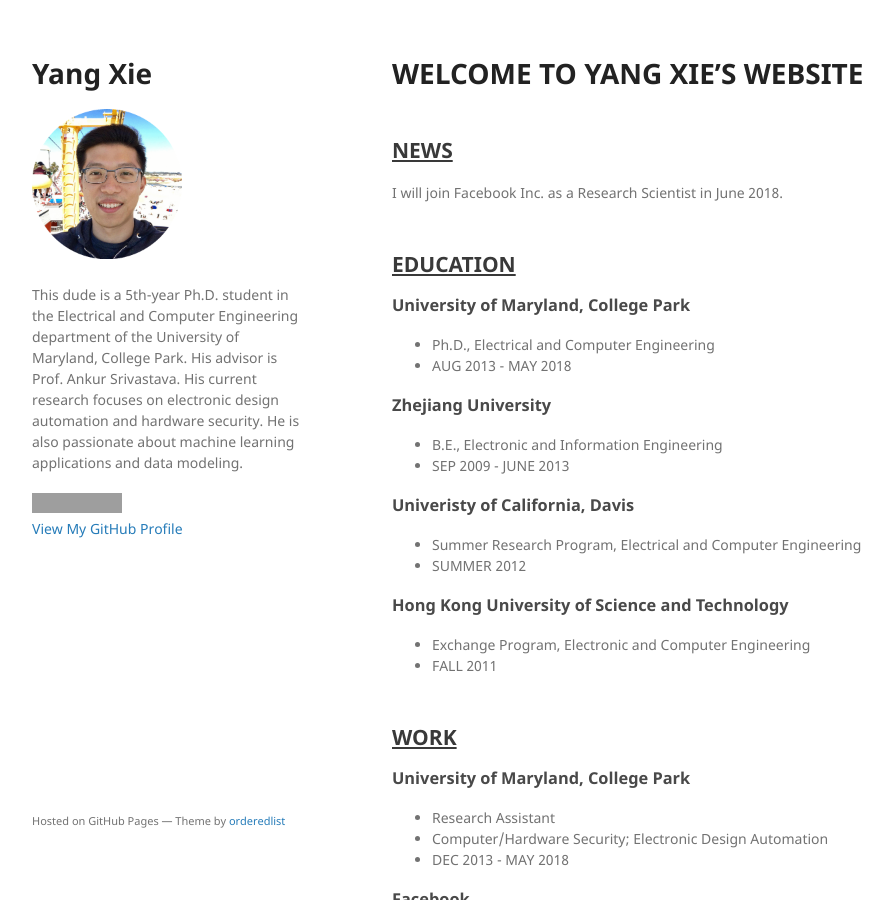
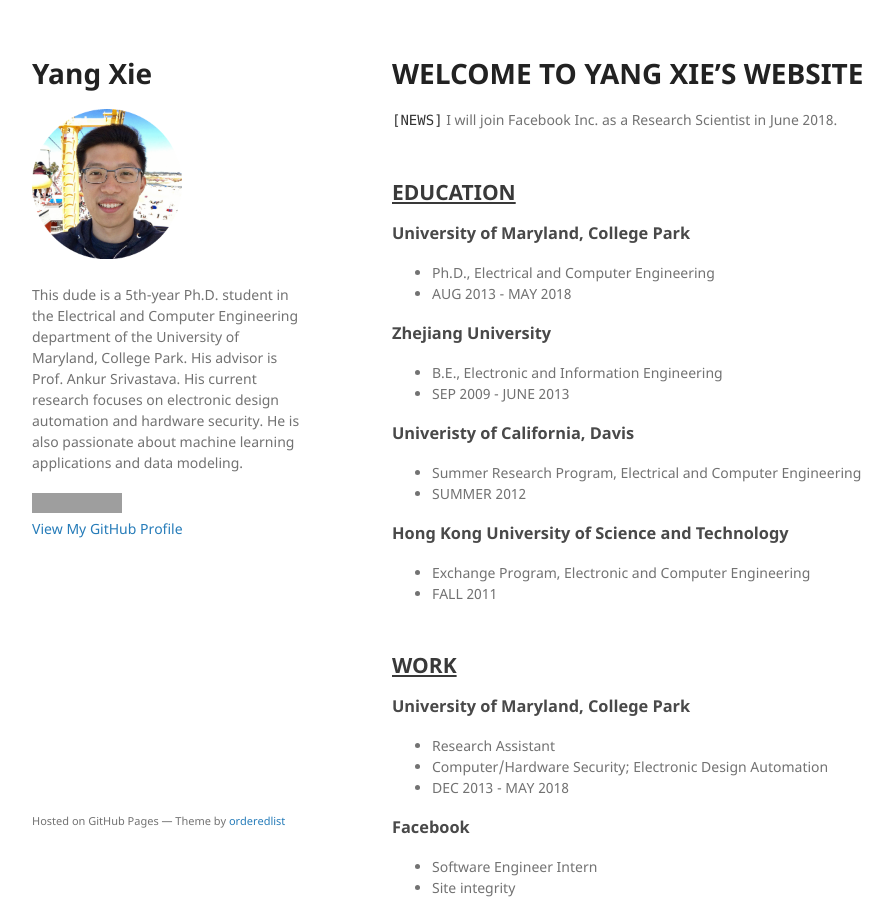
Before and after one commit to yxie/yxie.github.io, a Jekyll site: the page built from index.md, in a window 1280 px wide and 900 px high. Shown: the whole window, without its empty margins (178-1071 px from the left). Built offline with Jekyll 4.4.1, drawn with Linux system fonts in a browser that asks for light colours; our own code applies the rules of GitHub Pages for plain Markdown files; grey boxes are pictures that could not be loaded.

Commit message:
Modify news

```diff
--- a/index.md
+++ b/index.md
@@ -5,8 +5,7 @@ layout: default
 
 # WELCOME TO YANG XIE'S WEBSITE
 
-## NEWS
-I will join Facebook Inc. as a Research Scientist in June 2018.
+`[NEWS]` I will join Facebook Inc. as a Research Scientist in June 2018.
 
 ## EDUCATION
 ### University of Maryland, College Park
```
